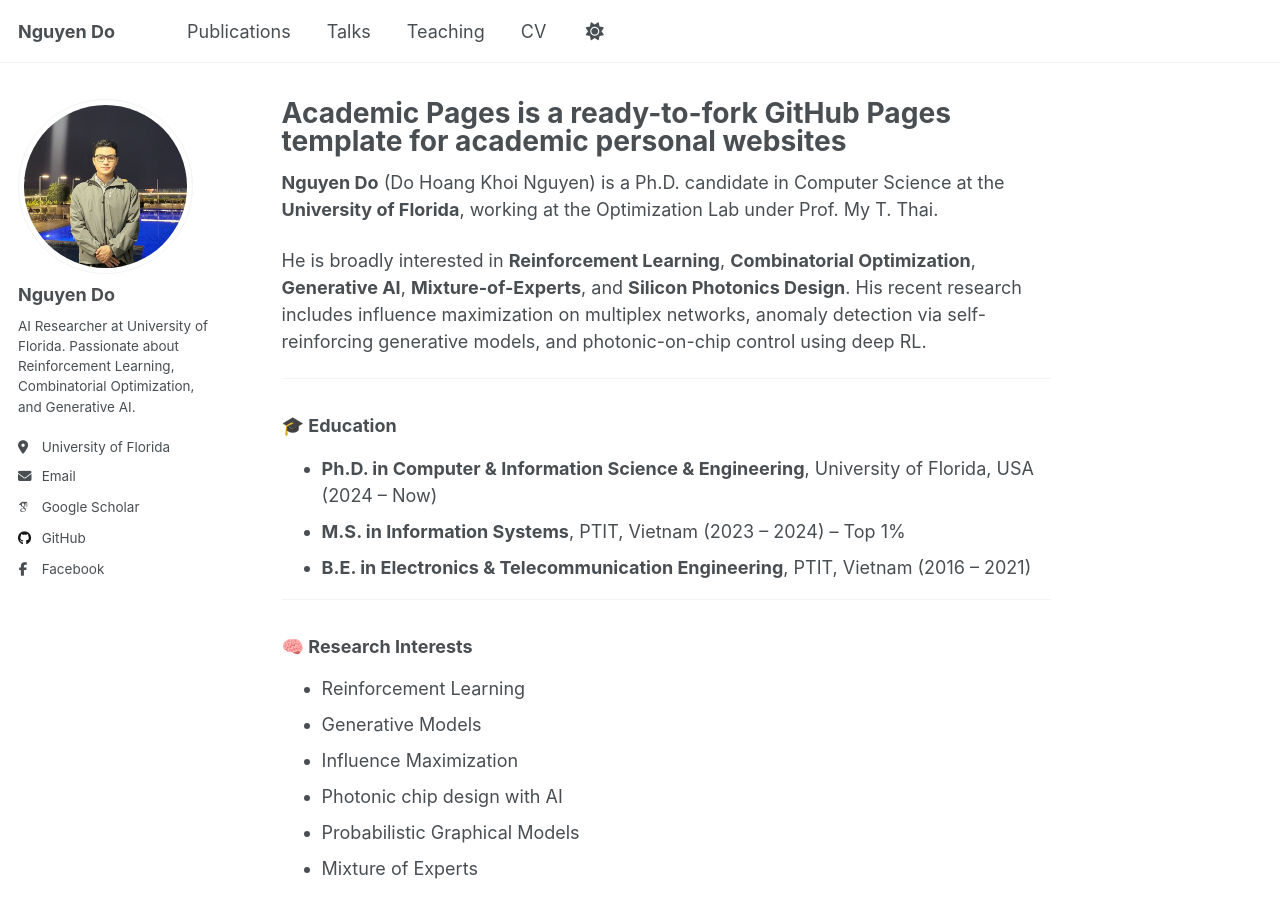
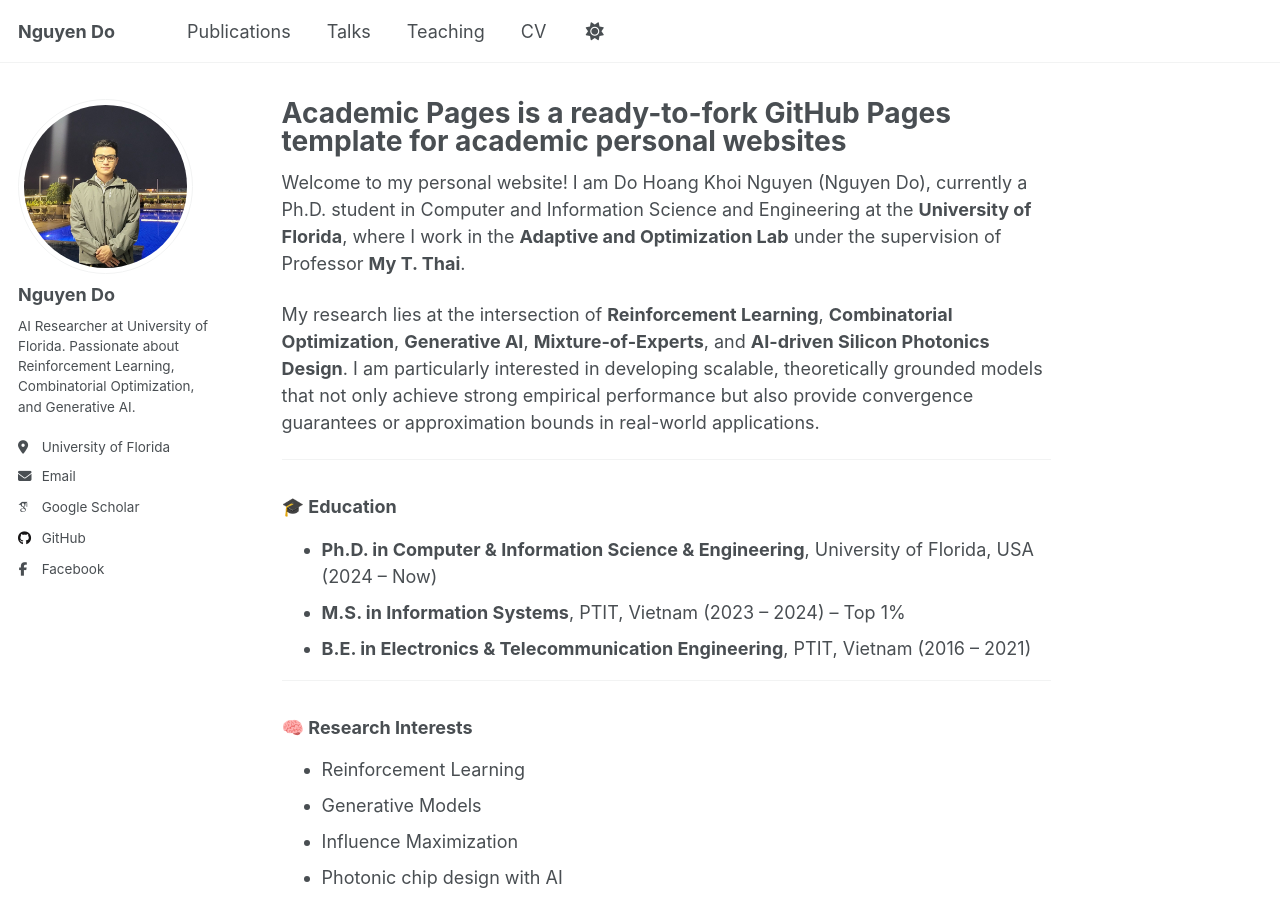
Before and after one commit to nguyendo1801/nguyendo1801.github.io, a Jekyll site: the page built from _pages/about.md, in a window 1280 px wide and 900 px high. Built offline with Jekyll 4.4.1, drawn with Linux system fonts in a browser that asks for light colours; some web fonts are replaced.

Commit message:
Init website from academicpages template 0.0.0.0.5

```diff
--- a/_pages/about.md
+++ b/_pages/about.md
@@ -7,9 +7,9 @@ redirect_from:
   - /about.html
 ---
 
-**Nguyen Do** (Do Hoang Khoi Nguyen) is a Ph.D. candidate in Computer Science at the **University of Florida**, working at the Optimization Lab under Prof. My T. Thai.
+Welcome to my personal website! I am Do Hoang Khoi Nguyen (Nguyen Do), currently a Ph.D. student in Computer and Information Science and Engineering at the **University of Florida**, where I work in the **Adaptive and Optimization Lab** under the supervision of Professor **My T. Thai**.
 
-He is broadly interested in **Reinforcement Learning**, **Combinatorial Optimization**, **Generative AI**, **Mixture-of-Experts**, and **Silicon Photonics Design**. His recent research includes influence maximization on multiplex networks, anomaly detection via self-reinforcing generative models, and photonic-on-chip control using deep RL.
+My research lies at the intersection of **Reinforcement Learning**, **Combinatorial Optimization**, **Generative AI**, **Mixture-of-Experts**, and **AI-driven Silicon Photonics Design**. I am particularly interested in developing scalable, theoretically grounded models that not only achieve strong empirical performance but also provide convergence guarantees or approximation bounds in real-world applications.
 
 ---
 
```
